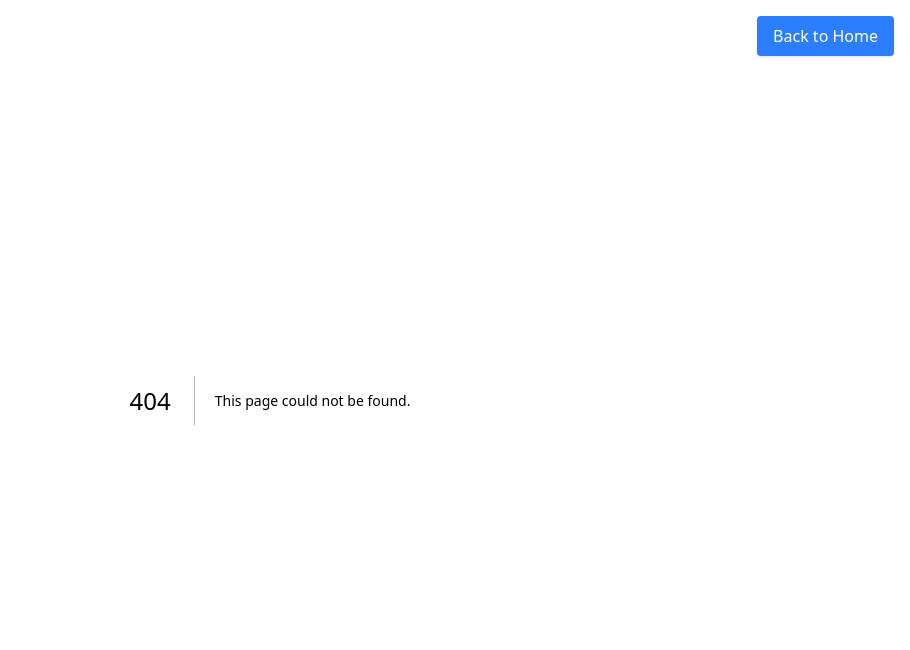
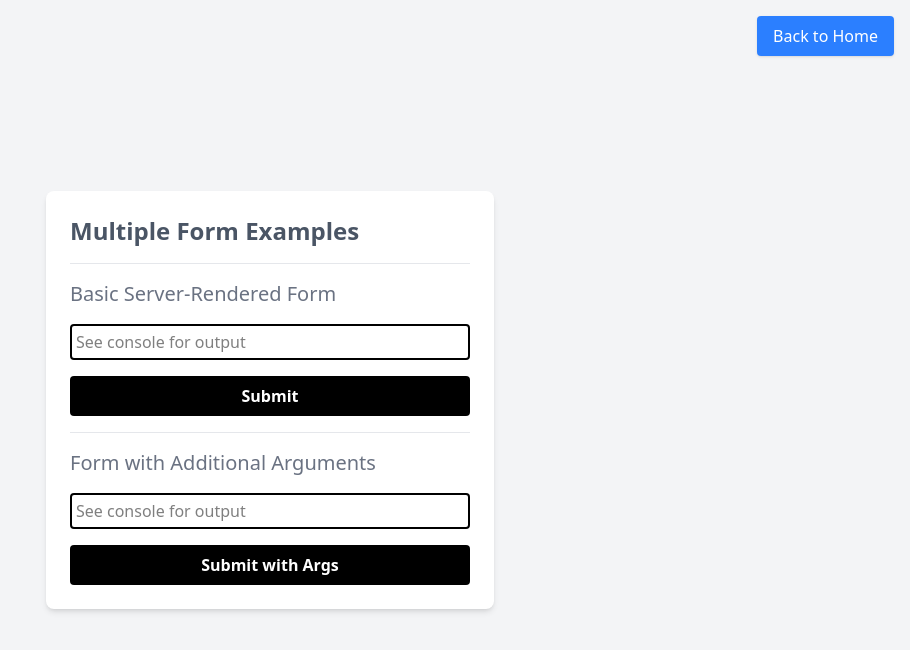
Before and after one commit to akbarsahata/learn-nextjs-basics, a Next.js app: page /forms in a window 1280 px wide. Before the commit this address had no page. Shown: the top 650 px of the page, without its empty margins (370-1280 px from the left). Built offline with nearby package versions, Linux system fonts and the light colour scheme; what @bprogress/next would draw is missing.

Commit message:
feat: Add forms page with server-rendered and additional argument forms; implement separator component

```diff
--- /dev/null
+++ b/app/forms/actions.ts
@@ -0,0 +1,21 @@
+"use server";
+
+export async function handleFormSubmission(formData: FormData) {
+  const exampleInput = formData.get("example");
+
+  // Simulate processing the form data
+  console.log("Form submitted with input:", exampleInput);
+}
+
+export async function actionWithAdditionalArgument(
+  userId: string,
+  userCode: string,
+  formData: FormData
+) {
+  const exampleInput = formData.get("example");
+
+  // Simulate processing the form data with additional arguments
+  console.log("User ID:", userId);
+  console.log("User Code:", userCode);
+  console.log("Form submitted with input:", exampleInput);
+}
--- /dev/null
+++ b/app/forms/page.tsx
@@ -0,0 +1,74 @@
+import { Separator } from "@/lib/ui/common";
+import { actionWithAdditionalArgument, handleFormSubmission } from "./actions";
+
+export default function Page() {
+  return (
+    <div className="min-h-screen flex items-center justify-center bg-gray-100">
+      <div className="bg-white p-6 rounded-lg shadow-md max-w-md w-full">
+        <h1 className="text-2xl font-bold text-gray-600">
+          Multiple Form Examples
+        </h1>
+        <Separator />
+        <ServerRenderedForm />
+        <Separator />
+        <ActionWithAdditionalArgumentForm />
+      </div>
+    </div>
+  );
+}
+
+async function ServerRenderedForm() {
+  return (
+    <div className="mt-4">
+      <h2 className="text-gray-500 mb-4 text-xl">Basic Server-Rendered Form</h2>
+      <form action={handleFormSubmission} className="flex flex-col gap-4">
+        <input
+          type="text"
+          name="example"
+          placeholder="See console for output"
+          required
+          className="border-2 rounded-sm p-1 focus:outline-none focus:border-blue-500"
+        />
+        <button
+          type="submit"
+          className="bg-black text-white font-semibold rounded-sm p-2 hover:bg-gray-800 transition-colors"
+        >
+          Submit
+        </button>
+      </form>
+    </div>
+  );
+}
+
+async function ActionWithAdditionalArgumentForm() {
+  const actionGivenAdditionalArgument = actionWithAdditionalArgument.bind(
+    null,
+    "12345",
+    "abcde"
+  );
+  return (
+    <div className="mt-4">
+      <h2 className="text-gray-500 mb-4 text-xl">
+        Form with Additional Arguments
+      </h2>
+      <form
+        action={actionGivenAdditionalArgument}
+        className="flex flex-col gap-4"
+      >
+        <input
+          type="text"
+          name="example"
+          placeholder="See console for output"
+          required
+          className="border-2 rounded-sm p-1 focus:outline-none focus:border-blue-500"
+        />
+        <button
+          type="submit"
+          className="bg-black text-white font-semibold rounded-sm p-2 hover:bg-gray-800 transition-colors"
+        >
+          Submit with Args
+        </button>
+      </form>
+    </div>
+  );
+}
--- a/app/page.tsx
+++ b/app/page.tsx
@@ -1,3 +1,4 @@
+import { Separator } from "@/lib/ui/common";
 import Link from "next/link";
 
 export default function Home() {
@@ -28,6 +29,13 @@ export default function Home() {
         >
           Client Rendered
         </Link>
+        <Separator />
+        <Link
+          href="/forms"
+          className="py-3 rounded-lg border border-gray-200 text-center no-underline text-gray-800 bg-gray-50 hover:bg-gray-100 transition"
+        >
+          Forms
+        </Link>
       </div>
     </div>
   );
--- /dev/null
+++ b/lib/ui/common.tsx
@@ -0,0 +1,3 @@
+export async function Separator() {
+  return <div className="border-t border-gray-200 my-4"></div>;
+}
```
